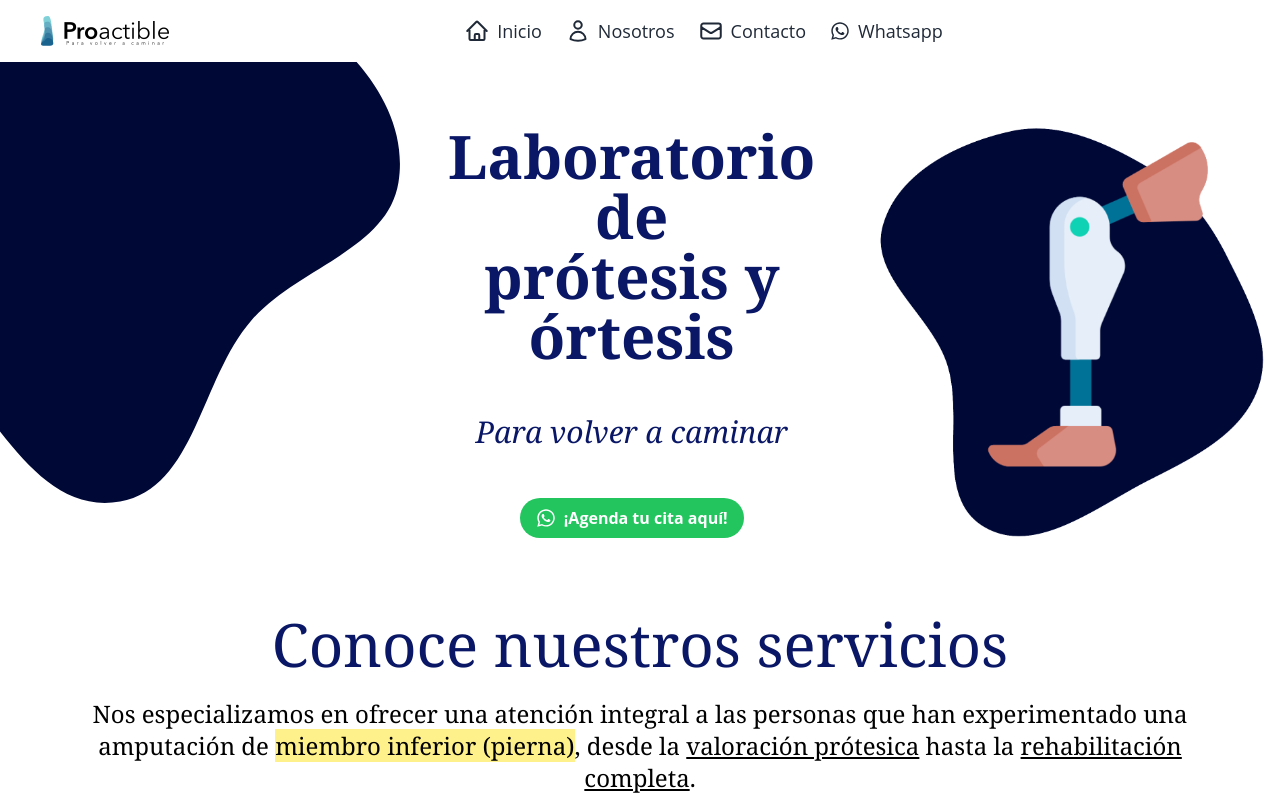
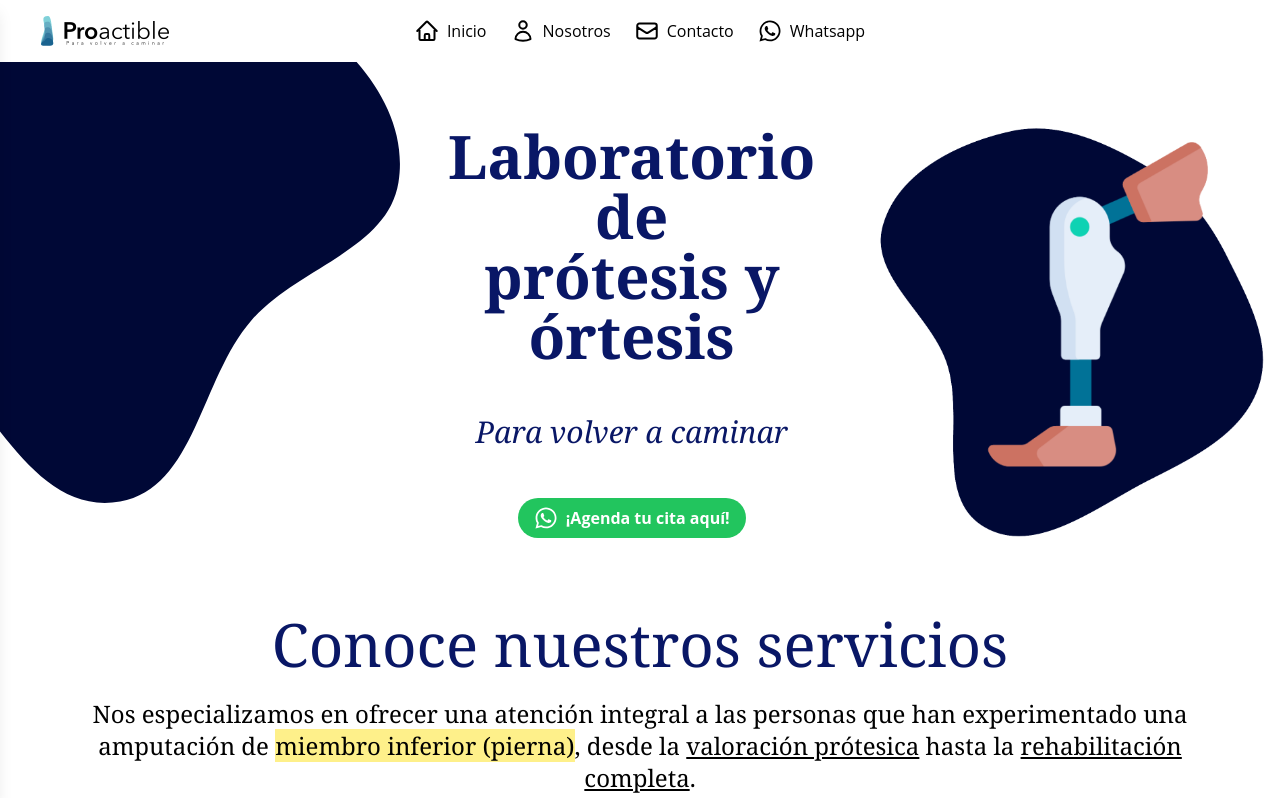
Before and after one commit to LuzPaty02/nuevaVersionProactible, a React (Vite) app in the folder proactibleNewVersion/: page / in a window 1280 px wide. Shown: the top 798 px of the page. Built offline with nearby package versions, Linux system fonts and the light colour scheme.

Commit message:
correcciones navbar

```diff
--- a/proactibleNewVersion/src/Navbar.jsx
+++ b/proactibleNewVersion/src/Navbar.jsx
@@ -19,40 +19,42 @@ export default function Navbar() {
   return (
     <nav className="bg-white shadow-lg p-4">
       <div className="container mx-auto flex items-center justify-between">
+
         {/* Logo on the left */}
-        <div className="flex items-center">
+        <div className="flex items-center flex-none">
           <Link to="/" className="flex items-center">
             <img src={logo1} alt="logo" className="w-32 h-auto" />
           </Link>
         </div>
 
-        {/* Centered navigation items on larger screens */}
-        <ul className="hidden sm:flex items-center justify-center flex-1 space-x-6">
+        {/* Centered navigation items, hidden on mobile */}
+        <div className="flex-1  justify-center sm:flex hidden">
+          <ul className="flex items-center space-x-6">
             <li className="list-none">
               <Link
                 to="/"
-              className="flex items-center text-gray-800 hover:text-blue-600 transition-colors duration-200"
+                className="flex items-center text-customBlue hover:text-blue-600 transition-colors duration-200"
               >
                 {homeIcon}
-              <span className="ml-2 text-base sm:text-lg">Inicio</span>
+                <span className="ml-2 text-base">Inicio</span>
               </Link>
             </li>
             <li className="list-none">
               <Link
                 to="/nosotros"
-              className="flex items-center text-gray-800 hover:text-blue-600 transition-colors duration-200"
+                className="flex items-center text-customBlue hover:text-blue-600 transition-colors duration-200"
               >
                 {aboutIcon}
-              <span className="ml-2 text-base sm:text-lg">Nosotros</span>
+                <span className="ml-2 text-base">Nosotros</span>
               </Link>
             </li>
             <li className="list-none">
               <Link
                 to="/contacto"
-              className="flex items-center text-gray-800 hover:text-blue-600 transition-colors duration-200"
+                className="flex items-center text-customBlue hover:text-blue-600 transition-colors duration-200"
               >
                 {contactIcon}
-              <span className="ml-2 text-base sm:text-lg">Contacto</span>
+                <span className="ml-2 text-base">Contacto</span>
               </Link>
             </li>
             <li className="list-none">
@@ -60,17 +62,23 @@ export default function Navbar() {
                 href={WHATSAPP_LINK}
                 target="_blank"
                 rel="noopener noreferrer"
-              className="flex items-center text-gray-800 hover:text-blue-600 transition-colors duration-200"
+                className="flex items-center text-customBlue hover:text-blue-600 transition-colors duration-200"
               >
                 {whatsappIcon}
-              <span className="ml-2 text-base sm:text-lg">Whatsapp</span>
+                <span className="ml-2 text-base">Whatsapp</span>
               </a>
             </li>
           </ul>
+        </div>
+
+        {/* Empty column to help with distribution */}
+        <div className="flex-none w-32">
+          {/* This div is empty to help with distribution */}
+        </div>
 
         {/* Menu button on mobile devices */}
         <button
-          className="text-gray-800 sm:hidden"
+          className="text-customBlue sm:hidden"
           onClick={toggleSidebar}
         >
           {/* Menu icon */}
@@ -82,10 +90,10 @@ export default function Navbar() {
       <div
         className={`fixed top-0 left-0 w-64 h-full bg-white shadow-lg transform ${
           isSidebarOpen ? "translate-x-0" : "-translate-x-full"
-        } transition-transform duration-300 ease-in-out sm:hidden z-50`}
+        } transition-transform duration-300 ease-in-out z-50`}
       >
         <button
-          className="text-gray-800 p-4"
+          className="text-customBlue p-4"
           onClick={toggleSidebar}
         >
           ✕
@@ -94,28 +102,28 @@ export default function Navbar() {
           <li className="list-none">
             <Link
               to="/"
-              className="flex items-center text-gray-800 hover:text-blue-600 transition-colors duration-200"
+              className="flex items-center text-customBlue hover:text-blue-600 transition-colors duration-200"
             >
               {homeIcon}
-              <span className="ml-2 text-base sm:text-lg">Inicio</span>
+              <span className="ml-2 text-base">Inicio</span>
             </Link>
           </li>
           <li className="list-none">
             <Link
               to="/nosotros"
-              className="flex items-center text-gray-800 hover:text-blue-600 transition-colors duration-200"
+              className="flex items-center text-customBlue hover:text-blue-600 transition-colors duration-200"
             >
               {aboutIcon}
-              <span className="ml-2 text-base sm:text-lg">Nosotros</span>
+              <span className="ml-2 text-base">Nosotros</span>
             </Link>
           </li>
           <li className="list-none">
             <Link
               to="/contacto"
-              className="flex items-center text-gray-800 hover:text-blue-600 transition-colors duration-200"
+              className="flex items-center text-customBlue hover:text-blue-600 transition-colors duration-200"
             >
               {contactIcon}
-              <span className="ml-2 text-base sm:text-lg">Contacto</span>
+              <span className="ml-2 text-base">Contacto</span>
             </Link>
           </li>
           <li className="list-none">
@@ -123,10 +131,10 @@ export default function Navbar() {
               href={WHATSAPP_LINK}
               target="_blank"
               rel="noopener noreferrer"
-              className="flex items-center text-gray-800 hover:text-blue-600 transition-colors duration-200"
+              className="flex items-center text-customBlue hover:text-blue-600 transition-colors duration-200"
             >
               {whatsappIcon}
-              <span className="ml-2 text-base sm:text-lg">Whatsapp</span>
+              <span className="ml-2 text-base">Whatsapp</span>
             </a>
           </li>
         </ul>
--- a/proactibleNewVersion/src/assets/iconPaths.jsx
+++ b/proactibleNewVersion/src/assets/iconPaths.jsx
@@ -20,7 +20,7 @@ export const homeIcon = (
   );
 
   export const whatsappIcon = (
-    <svg xmlns="http://www.w3.org/2000/svg" fill="currentColor" viewBox="0 0 448 512" className="w-5 h-5">
+    <svg xmlns="http://www.w3.org/2000/svg" fill="currentColor" viewBox="0 0 448 512" stroke={2} className="size-6">
       <path d="M380.9 97.1C339 55.1 283.2 32 223.9 32c-122.4 0-222 99.6-222 222 0 39.1 10.2 77.3 29.6 111L0 480l117.7-30.9c32.4 17.7 68.9 27 106.1 27h.1c122.3 0 224.1-99.6 224.1-222 0-59.3-25.2-115-67.1-157zm-157 341.6c-33.2 0-65.7-8.9-94-25.7l-6.7-4-69.8 18.3L72 359.2l-4.4-7c-18.5-29.4-28.2-63.3-28.2-98.2 0-101.7 82.8-184.5 184.6-184.5 49.3 0 95.6 19.2 130.4 54.1 34.8 34.9 56.2 81.2 56.1 130.5 0 101.8-84.9 184.6-186.6 184.6zm101.2-138.2c-5.5-2.8-32.8-16.2-37.9-18-5.1-1.9-8.8-2.8-12.5 2.8-3.7 5.6-14.3 18-17.6 21.8-3.2 3.7-6.5 4.2-12 1.4-32.6-16.3-54-29.1-75.5-66-5.7-9.8 5.7-9.1 16.3-30.3 1.8-3.7 .9-6.9-.5-9.7-1.4-2.8-12.5-30.1-17.1-41.2-4.5-10.8-9.1-9.3-12.5-9.5-3.2-.2-6.9-.2-10.6-.2-3.7 0-9.7 1.4-14.8 6.9-5.1 5.6-19.4 19-19.4 46.3 0 27.3 19.9 53.7 22.6 57.4 2.8 3.7 39.1 59.7 94.8 83.8 35.2 15.2 49 16.5 66.6 13.9 10.7-1.6 32.8-13.4 37.4-26.4 4.6-13 4.6-24.1 3.2-26.4-1.3-2.5-5-3.9-10.5-6.6z" />
     </svg>
   );
```
Lines whose indentation alone changed are shown as unchanged.
